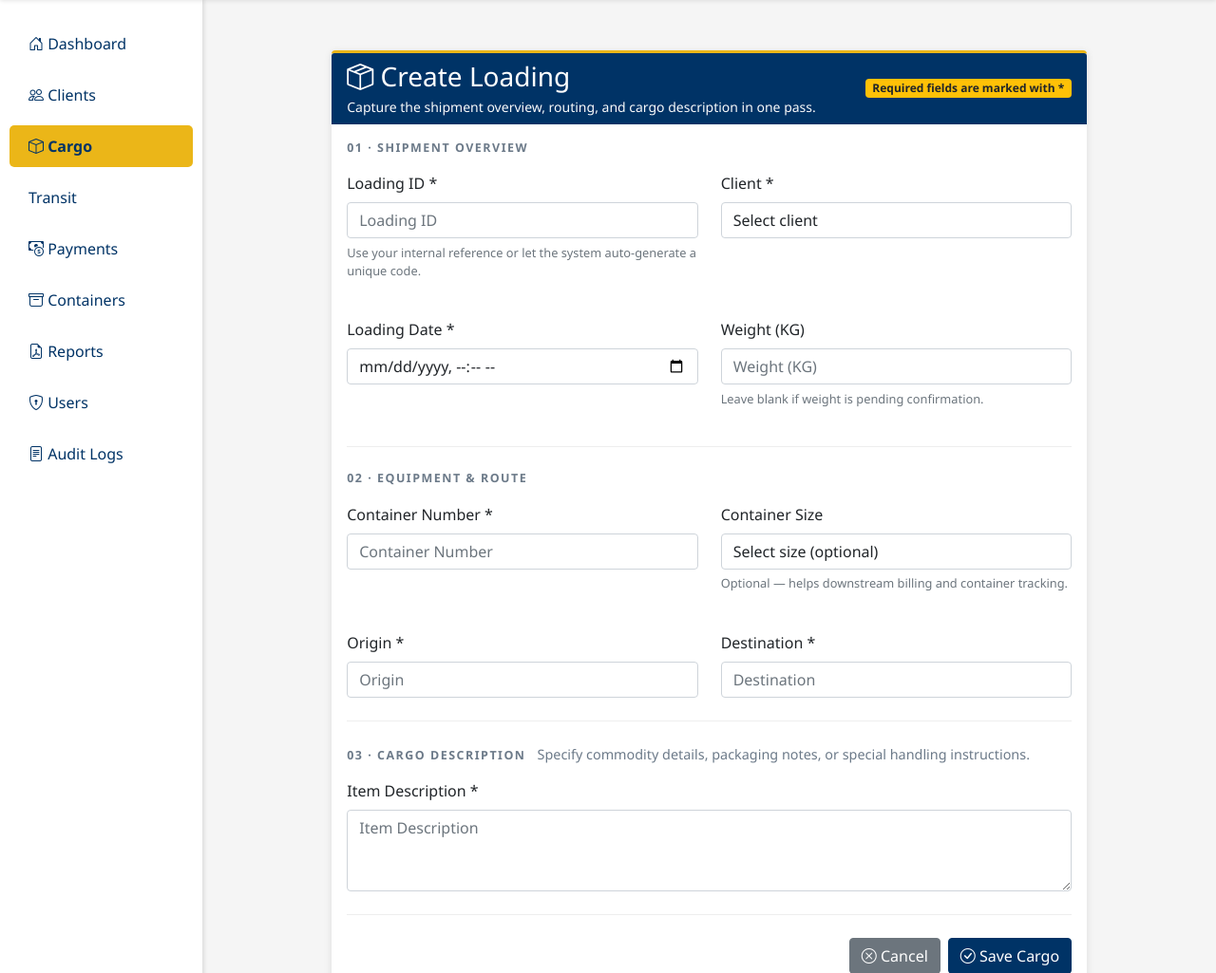
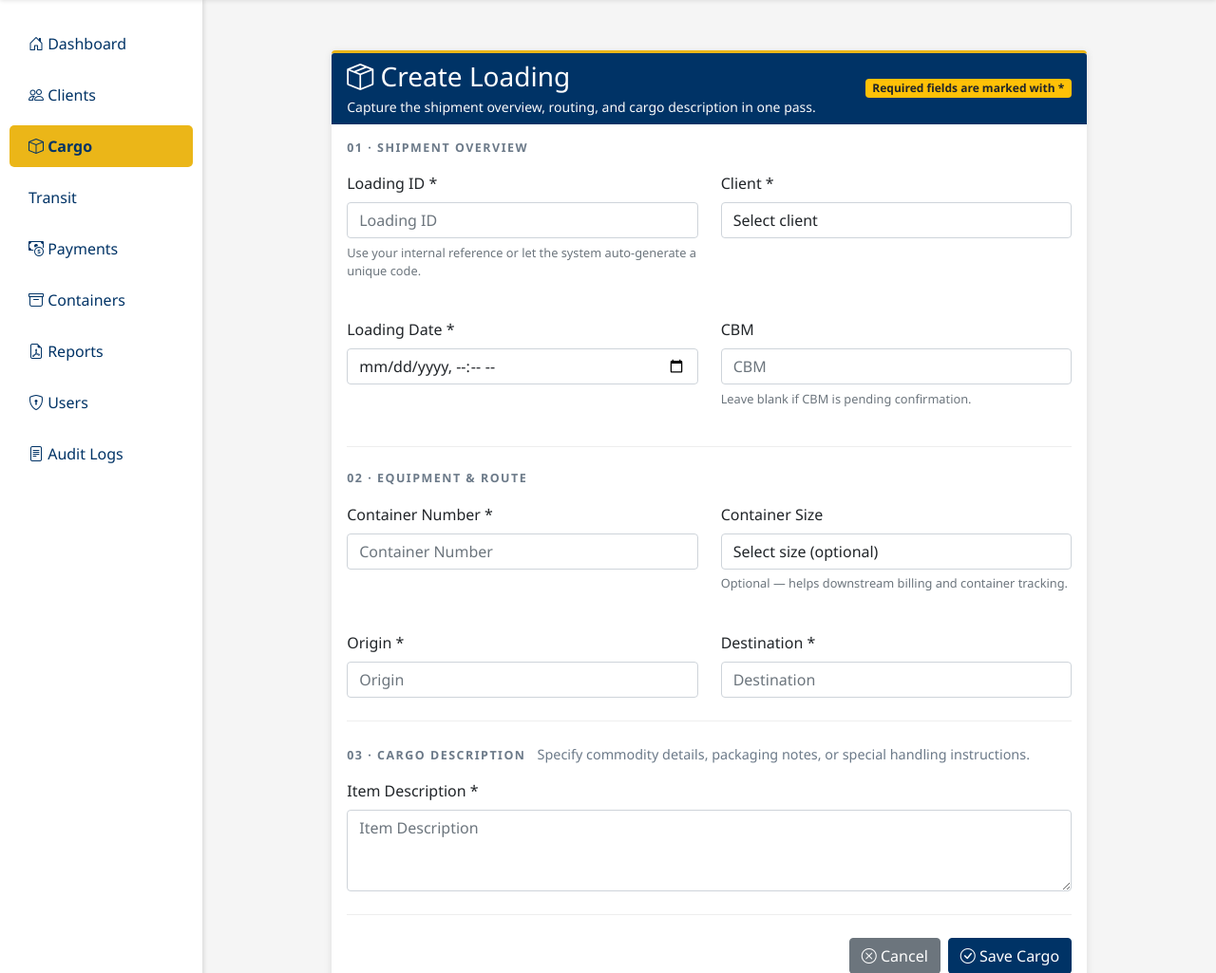
Before and after one commit to nekiwanuka/ROSHE_LOGISTICS_SYSTEM, a Django app: page /loadings/create/ in a window 1280 px wide. Shown: the part 69-1094 px from the top of the page at 95% size. Run offline with Django 4.2, Linux system fonts and the light colour scheme; the visitor is signed in with stand-in values (Sample User, id 1); data that the repository does not hold is empty; parts of the project's set-up code (start-up, migrations or seed data) failed here and were passed over; some libraries are stand-ins or nearby versions.

Commit message:
Rename weight display to CBM

```diff
--- a/logistics/forms.py
+++ b/logistics/forms.py
@@ -160,7 +160,7 @@ class LoadingForm(forms.ModelForm):
             }),
             'weight': forms.NumberInput(attrs={
                 'class': 'form-control',
-                'placeholder': 'Weight (KG)',
+                'placeholder': 'CBM',
                 'step': '0.01'
             }),
             'container_number': forms.TextInput(attrs={
@@ -183,6 +183,7 @@ class LoadingForm(forms.ModelForm):
     def __init__(self, *args, **kwargs):
         super().__init__(*args, **kwargs)
         self.fields['weight'].required = False
+        self.fields['weight'].label = 'CBM'
         self.fields['container_size'].required = False
         self.fields['client'].empty_label = 'Select client'
         size_choices = [choice for choice in self.fields['container_size'].choices if choice[0]]
--- a/logistics/models.py
+++ b/logistics/models.py
@@ -93,7 +93,8 @@ class Loading(models.Model):
     client = models.ForeignKey(Client, on_delete=models.PROTECT, related_name='loadings')
     loading_date = models.DateTimeField()
     item_description = models.TextField()
-    weight = models.DecimalField(max_digits=10, decimal_places=2, null=True, blank=True)  # in KG
+    # Stored as a decimal; the business meaning is CBM (volume).
+    weight = models.DecimalField(max_digits=10, decimal_places=2, null=True, blank=True)
     container_number = models.CharField(max_length=100)
     container_size = models.CharField(max_length=20, choices=CONTAINER_SIZE_CHOICES, blank=True)
     origin = models.CharField(max_length=255)
--- a/logistics/templates/logistics/loadings/detail.html
+++ b/logistics/templates/logistics/loadings/detail.html
@@ -48,10 +48,10 @@
                             <p>{{ loading.get_container_size_display|default:'-' }}</p>
                         </div>
                         <div class="col-md-4">
-                            <h6 class="text-muted">Weight</h6>
+                            <h6 class="text-muted">CBM</h6>
                             <p>
                                 {% if loading.weight %}
-                                    {{ loading.weight }} KG
+                                    {{ loading.weight }} CBM
                                 {% else %}
                                     -
                                 {% endif %}
--- a/logistics/templates/logistics/loadings/form.html
+++ b/logistics/templates/logistics/loadings/form.html
@@ -94,10 +94,10 @@
                                     {% if form.loading_date.errors %}<div class="text-danger">{{ form.loading_date.errors }}</div>{% endif %}
                                 </div>
                                 <div class="col-md-6">
-                                    <label for="{{ form.weight.id_for_label }}" class="form-label">Weight (KG)</label>
+                                    <label for="{{ form.weight.id_for_label }}" class="form-label">CBM</label>
                                     {{ form.weight }}
                                     {% if form.weight.errors %}<div class="text-danger">{{ form.weight.errors }}</div>{% endif %}
-                                    <p class="field-hint">Leave blank if weight is pending confirmation.</p>
+                                    <p class="field-hint">Leave blank if CBM is pending confirmation.</p>
                                 </div>
                             </div>
                         </div>
--- a/logistics/templates/logistics/loadings/list.html
+++ b/logistics/templates/logistics/loadings/list.html
@@ -42,7 +42,7 @@
                         <th>Destination</th>
                         <th>Container</th>
                         <th>Container Size</th>
-                        <th>Weight (KG)</th>
+                        <th>CBM</th>
                         <th>Actions</th>
                     </tr>
                 </thead>
--- a/logistics/templates/logistics/payments/detail.html
+++ b/logistics/templates/logistics/payments/detail.html
@@ -58,7 +58,7 @@
                     <h5 class="card-title">Shipment Snapshot</h5>
                     <p class="mb-1">Route: {{ payment.loading.origin }} → {{ payment.loading.destination }}</p>
                     <p class="mb-1">Container #: {{ payment.loading.container_number }}</p>
-                    <p class="mb-1">Weight: {{ payment.loading.weight }} KG</p>
+                    <p class="mb-1">CBM: {{ payment.loading.weight }} CBM</p>
                     <p class="mb-1">Loading Date: {{ payment.loading.loading_date|date:"M d, Y" }}</p>
                     <p class="mb-0">Created By: {{ payment.created_by.username }}</p>
                 </div>
--- a/logistics/views.py
+++ b/logistics/views.py
@@ -598,11 +598,11 @@ def payment_invoice(request, pk):
         bill_top - 64,
         f"Container Size: {container_size_label}",
     )
-    weight_label = f"{payment.loading.weight} KG" if payment.loading.weight else 'N/A'
+    weight_label = f"{payment.loading.weight} CBM" if payment.loading.weight else 'N/A'
     pdf.drawString(
         ship_left + 10,
         bill_top - 80,
-        f"Weight: {weight_label}",
+        f"CBM: {weight_label}",
     )
     pdf.drawString(
         ship_left + 10,
@@ -927,7 +927,7 @@ def export_shipments_csv(request):
             'Client',
             'Loading Date',
             'Item Description',
-            'Weight (KG)',
+            'CBM',
             'Container Number',
             'Container Size',
             'Origin',
@@ -959,7 +959,7 @@ def export_shipments_pdf(request):
         'Client',
         'Loading Date',
         'Item Description',
-        'Weight (KG)',
+        'CBM',
         'Container Number',
         'Container Size',
         'Origin',
```
